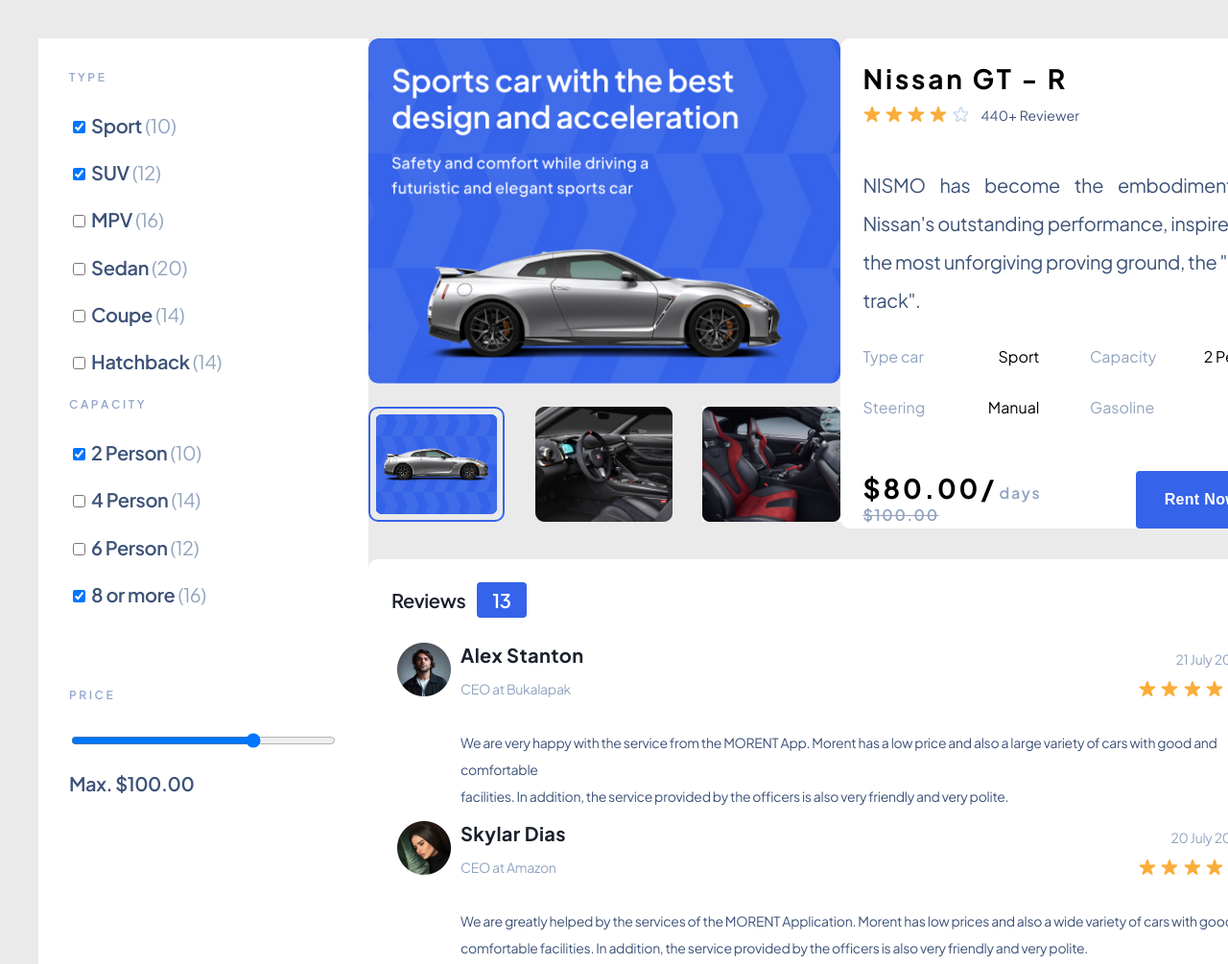
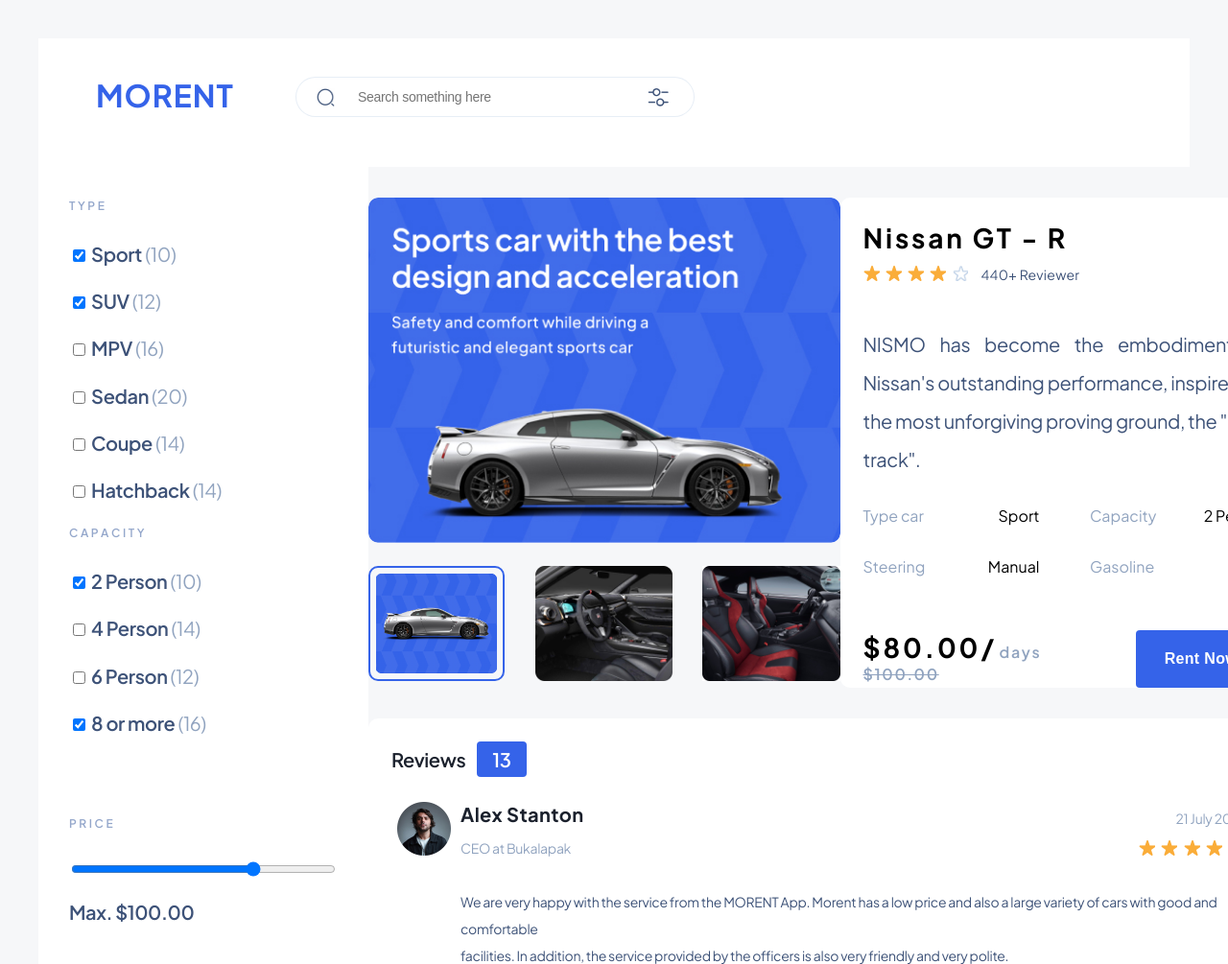
Before and after one commit to BohdanaMorozova/h8, a plain HTML site: page index.html in a window 1280 px wide. Shown: the top 1005 px of the page at 96% size. Drawn offline with Linux system fonts and the light colour scheme.

Commit message:
adds header

```diff
--- a/index.html
+++ b/index.html
@@ -12,6 +12,15 @@
     <title>h8</title>
   </head>
   <body>
+    <div class="header">
+      <div class="text text--color text--large text--b title header__padding-morent">MORENT</div>
+      <div class="header__container">
+        <img class="header__img-search" src="images/vector/search_vector.jpg" alt="search">
+        <input class="header__searchbar text text--sm" type="text" name="" placeholder="Search something here">
+        <img class="header__img-setting" src="images/vector/setting_vector.jpg" alt="setting_vector">
+      </div>
+     </div>
+
     <div class="container flex-between">
      <div class="sidebar">
       <div>
--- a/style.css
+++ b/style.css
@@ -1,5 +1,5 @@
 body {
-  background-color: rgb(234, 234, 234);
+  background-color: #f6f7f9;
   max-width: 1440 px;
   font-family: "Plus Jakarta Sans", sans-serif;
   padding: 32px;
@@ -8,7 +8,7 @@
 .main {
   max-width: 1016px;
   height: 100%;
-  padding-bottom: 32px;
+  padding: 32px 0px;
 }
 
 .hero-section {
@@ -83,6 +83,45 @@
 
 .text--bold {
   font-weight: 600;
+}
+
+.header {
+  background: white;
+  padding: 40px;
+  display: flex;
+  padding: 40px 32px 40px 60px;
+}
+
+.header__container {
+  width: 25rem;
+  height: 100%;
+  position: relative;
+}
+
+.header__searchbar {
+  max-width: 330px;
+  width: 100%;
+  border: 1px solid #c3d4e966;
+  border-radius: 10rem;
+  padding: 12px 20px 12px 64px;
+}
+
+.header__img-search {
+  height: 19px;
+  position: absolute;
+  top: 12px;
+  padding-left: 22px;
+}
+
+.header__img-setting {
+  height: 19px;
+  position: absolute;
+  top: 12px;
+  right: 10px;
+}
+
+.header__padding-morent {
+  padding-right: 64px;
 }
 
 .sidebar {
```
Also changed, not shown: images/vector/search_vector.jpg (added), images/vector/setting_vector.jpg (added), 2 other files.
